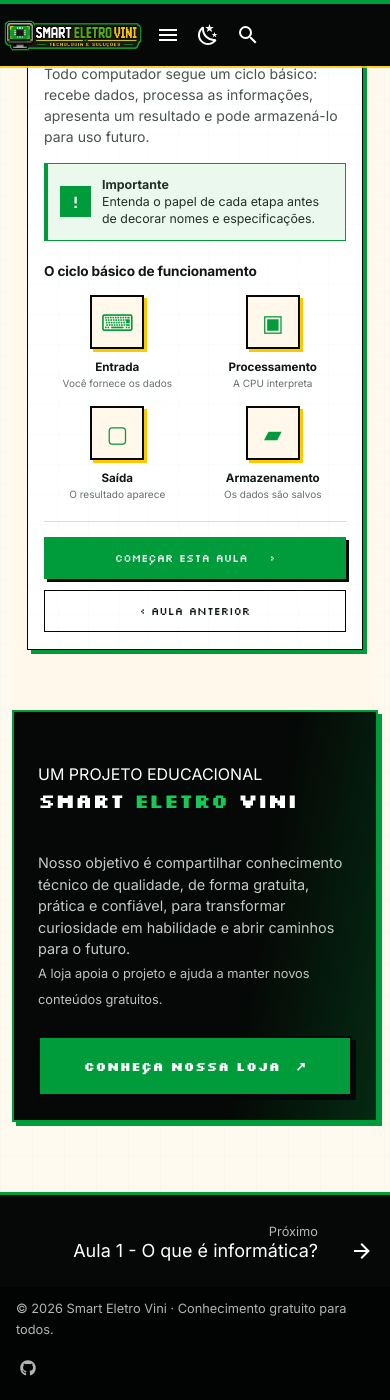
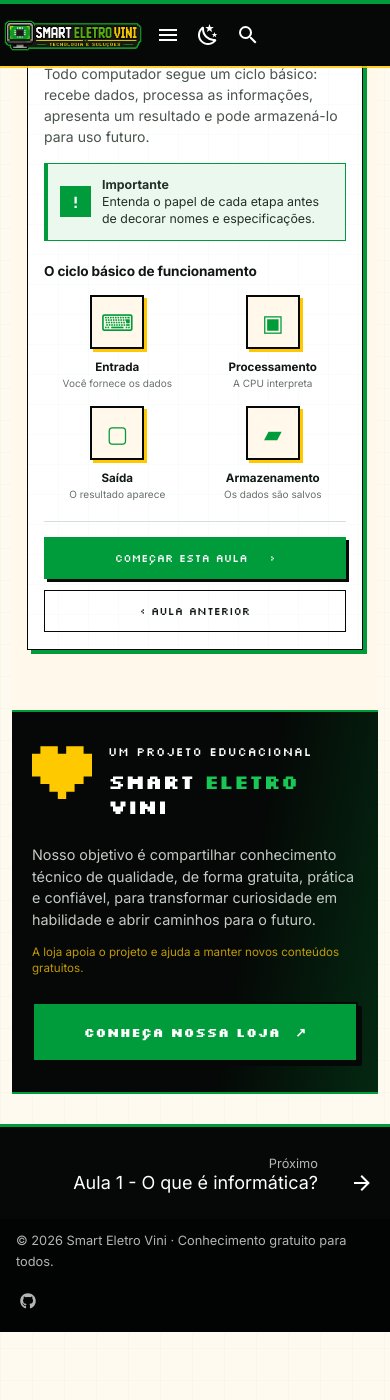
Before and after one commit to ViniciusSilva97/curso-informatica, an MkDocs documentation site: the page built from docs/index.md, in a window 390 px wide and 1400 px high, scrolled down 4476 px. Built offline with MkDocs 1.6.1 and Material for MkDocs 9.7.7, drawn with Linux system fonts in a browser that asks for light colours; comment, search, counter and statistics services are not loaded; after the commit the page ends 5808 px from its top, so only the background shows below that.

Commit message:
Estiliza faixa institucional e rodapé responsivo

```diff
--- a/docs/stylesheets/extra.css
+++ b/docs/stylesheets/extra.css
@@ -1097,18 +1097,52 @@ body {
 }
 
 .sev-brand-banner {
+  display: grid;
+  grid-template-columns: 1.05fr 1.35fr auto;
+  align-items: center;
+  gap: 2rem;
+  margin: 0 calc(50% - 50vw);
+  padding: 2.4rem max(1.2rem, calc(50vw - 30.5rem));
+  border: 2px solid var(--sev-green);
+  border-right: 0;
+  border-left: 0;
+  background:
+    linear-gradient(100deg, transparent 62%, rgba(0, 156, 59, .22)),
+    var(--sev-black);
+  color: #fff;
+  box-shadow: inset 0 5px 0 rgba(0, 156, 59, .18);
+}
+
+.sev-brand-banner__identity {
   display: flex;
   align-items: center;
-  justify-content: space-between;
-  gap: 2rem;
-  margin-bottom: 2rem;
-  padding: 2.2rem 2.6rem;
-  border: 2px solid var(--sev-green);
-  background:
-    linear-gradient(100deg, transparent 65%, rgba(0, 156, 59, .23)),
-    var(--sev-black);
+  gap: 1.25rem;
+}
+
+.sev-pixel-heart {
+  display: block;
+  width: 4.5rem;
+  height: 4rem;
+  flex: 0 0 4.5rem;
+  background: var(--sev-yellow);
+  clip-path: polygon(
+    14% 0, 43% 0, 43% 14%, 57% 14%, 57% 0, 86% 0,
+    86% 14%, 100% 14%, 100% 57%, 86% 57%, 86% 71%,
+    71% 71%, 71% 86%, 57% 86%, 57% 100%, 43% 100%,
+    43% 86%, 29% 86%, 29% 71%, 14% 71%, 14% 57%, 0 57%,
+    0 14%, 14% 14%
+  );
+  filter: drop-shadow(5px 5px 0 rgba(0, 0, 0, .65));
+}
+
+.sev-brand-banner__identity > div > span {
+  display: block;
+  margin-bottom: .35rem;
   color: #fff;
-  box-shadow: 7px 7px 0 var(--sev-green);
+  font-family: var(--sev-pixel);
+  font-size: .62rem;
+  letter-spacing: .05em;
+  text-transform: uppercase;
 }
 
 .sev-brand-banner h2 {
@@ -1122,11 +1156,150 @@ body {
   color: var(--sev-green-light);
 }
 
-.sev-brand-banner p {
-  max-width: 39rem;
-  margin-bottom: 0;
+.sev-brand-banner__message p {
+  max-width: 35rem;
+  margin: 0;
   color: #c4cbc6;
   font-size: .78rem;
+}
+
+.sev-brand-banner__message small {
+  display: block;
+  margin-top: .65rem;
+  color: var(--sev-yellow);
+  font-size: .62rem;
+}
+
+.sev-course-footer {
+  position: relative;
+  border-top: 4px solid var(--sev-green);
+  background:
+    linear-gradient(90deg, rgba(0, 156, 59, .035) 1px, transparent 1px),
+    linear-gradient(rgba(0, 156, 59, .035) 1px, transparent 1px),
+    #030604;
+  background-size: 2rem 2rem;
+  color: #fff;
+}
+
+.sev-course-footer::before,
+.sev-course-footer::after {
+  position: absolute;
+  top: 0;
+  width: 3.5rem;
+  height: 3.5rem;
+  background:
+    linear-gradient(90deg, var(--sev-green) 25%, transparent 25% 50%, var(--sev-green) 50% 75%, transparent 75%) 0 0 / 1.5rem 1.5rem,
+    linear-gradient(var(--sev-green) 25%, transparent 25% 50%, var(--sev-green) 50% 75%, transparent 75%) 0 0 / 1.5rem 1.5rem;
+  content: "";
+  opacity: .55;
+}
+
+.sev-course-footer::before {
+  left: 0;
+}
+
+.sev-course-footer::after {
+  right: 0;
+  transform: scaleX(-1);
+}
+
+.sev-course-footer__inner {
+  display: grid;
+  grid-template-columns: minmax(14rem, 1.5fr) repeat(2, minmax(8rem, .7fr)) minmax(11rem, .8fr);
+  gap: 2.5rem;
+  width: min(100% - 2.4rem, 61rem);
+  margin: 0 auto;
+  padding: 3.2rem 0 2.4rem;
+}
+
+.sev-course-footer__brand img {
+  display: block;
+  width: 13rem;
+  height: auto;
+  margin-bottom: 1rem;
+}
+
+.sev-course-footer__brand p {
+  max-width: 19rem;
+  margin: 0 0 1rem;
+  color: #aeb8b1;
+  font-size: .72rem;
+  line-height: 1.55;
+}
+
+.sev-course-footer a {
+  color: #cbd3cd;
+  text-decoration: none;
+}
+
+.sev-course-footer a:hover {
+  color: var(--sev-green-light);
+}
+
+.sev-course-footer__brand > a {
+  color: var(--sev-green-light);
+  font-family: var(--sev-pixel);
+  font-size: .62rem;
+  text-transform: uppercase;
+}
+
+.sev-course-footer nav {
+  display: flex;
+  flex-direction: column;
+  gap: .6rem;
+}
+
+.sev-course-footer nav strong,
+.sev-course-footer__free > strong {
+  margin-bottom: .35rem;
+  color: var(--sev-yellow);
+  font-family: var(--sev-pixel);
+  font-size: .7rem;
+  text-transform: uppercase;
+}
+
+.sev-course-footer nav a,
+.sev-course-footer__free > span {
+  font-size: .7rem;
+}
+
+.sev-course-footer__free {
+  display: flex;
+  align-items: center;
+  flex-direction: column;
+  padding: 1.15rem;
+  border: 1px solid #4d5a51;
+  background: rgba(5, 8, 6, .82);
+  text-align: center;
+}
+
+.sev-course-footer__free > span {
+  margin: .12rem 0;
+  color: #cbd3cd;
+}
+
+.sev-course-footer__free .sev-pixel-heart {
+  width: 2.5rem;
+  height: 2.2rem;
+  flex-basis: 2.2rem;
+  margin-top: .8rem;
+  filter: none;
+}
+
+.sev-course-footer__bottom {
+  display: flex;
+  justify-content: space-between;
+  gap: 1.5rem;
+  width: min(100% - 2.4rem, 61rem);
+  margin: 0 auto;
+  padding: 1rem 0 1.2rem;
+  border-top: 1px solid #283029;
+  color: #7e8a81;
+  font-size: .6rem;
+}
+
+.sev-course-footer__bottom b {
+  color: #ff4d56;
 }
 
 .md-footer {
@@ -1159,6 +1332,35 @@ body {
   .sev-module-grid {
     grid-template-columns: repeat(2, minmax(0, 1fr));
   }
+
+  .sev-brand-banner {
+    grid-template-columns: 1fr 1fr;
+  }
+
+  .sev-brand-banner .sev-button {
+    grid-column: 2;
+    justify-self: start;
+  }
+
+  .sev-course-footer__inner {
+    grid-template-columns: 1.4fr repeat(2, 1fr);
+  }
+
+  .sev-course-footer__free {
+    grid-column: 1 / -1;
+    align-items: center;
+    flex-direction: row;
+    justify-content: center;
+    gap: .7rem;
+  }
+
+  .sev-course-footer__free > strong {
+    margin: 0 .5rem 0 0;
+  }
+
+  .sev-course-footer__free .sev-pixel-heart {
+    margin: 0 0 0 .5rem;
+  }
 }
 
 @media screen and (max-width: 60em) {
@@ -1202,6 +1404,22 @@ body {
 
   .sev-computer-cycle > b {
     display: none;
+  }
+
+  .sev-brand-banner {
+    grid-template-columns: 1fr;
+  }
+
+  .sev-brand-banner .sev-button {
+    grid-column: auto;
+  }
+
+  .sev-course-footer__inner {
+    grid-template-columns: 1.4fr 1fr 1fr;
+  }
+
+  .sev-course-footer__brand {
+    grid-column: 1 / -1;
   }
 }
 
@@ -1581,10 +1799,21 @@ body {
 
   .sev-brand-banner {
     align-items: flex-start;
-    flex-direction: column;
+    grid-template-columns: 1fr;
     gap: 1.25rem;
-    padding: 1.2rem;
-    box-shadow: 4px 4px 0 var(--sev-green);
+    margin: 0;
+    padding: 1.5rem 1rem;
+    box-shadow: none;
+  }
+
+  .sev-brand-banner__identity {
+    gap: .8rem;
+  }
+
+  .sev-brand-banner__identity .sev-pixel-heart {
+    width: 3rem;
+    height: 2.65rem;
+    flex-basis: 3rem;
   }
 
   .sev-brand-banner h2 {
@@ -1597,9 +1826,71 @@ body {
     line-height: 1.5;
   }
 
+  .sev-brand-banner__message small {
+    font-size: .58rem;
+    line-height: 1.45;
+  }
+
   .sev-brand-banner .sev-button {
     width: 100%;
     font-size: .64rem;
+  }
+
+  .sev-course-footer::before,
+  .sev-course-footer::after {
+    width: 2rem;
+    height: 2rem;
+    background-size: 1rem 1rem;
+  }
+
+  .sev-course-footer__inner {
+    grid-template-columns: repeat(2, minmax(0, 1fr));
+    gap: 1.7rem 1rem;
+    width: calc(100% - 1.5rem);
+    padding: 2.5rem 0 1.8rem;
+  }
+
+  .sev-course-footer__brand,
+  .sev-course-footer__free {
+    grid-column: 1 / -1;
+  }
+
+  .sev-course-footer__brand img {
+    width: min(12rem, 80%);
+  }
+
+  .sev-course-footer__brand p {
+    font-size: .68rem;
+  }
+
+  .sev-course-footer nav strong,
+  .sev-course-footer__free > strong {
+    font-size: .62rem;
+  }
+
+  .sev-course-footer nav a,
+  .sev-course-footer__free > span {
+    font-size: .66rem;
+  }
+
+  .sev-course-footer__free {
+    align-items: center;
+    flex-direction: column;
+    gap: .2rem;
+  }
+
+  .sev-course-footer__free > strong,
+  .sev-course-footer__free .sev-pixel-heart {
+    margin: 0 0 .45rem;
+  }
+
+  .sev-course-footer__bottom {
+    align-items: flex-start;
+    flex-direction: column;
+    gap: .4rem;
+    width: calc(100% - 1.5rem);
+    font-size: .54rem;
+    line-height: 1.4;
   }
 
   .md-top {
```
